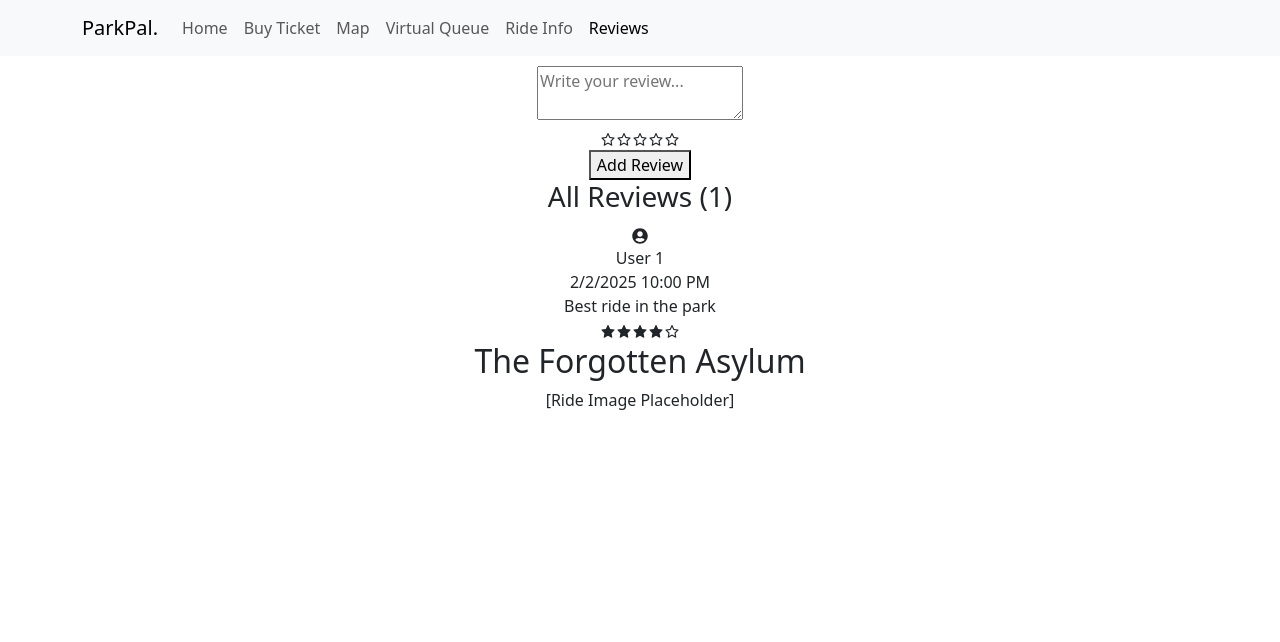
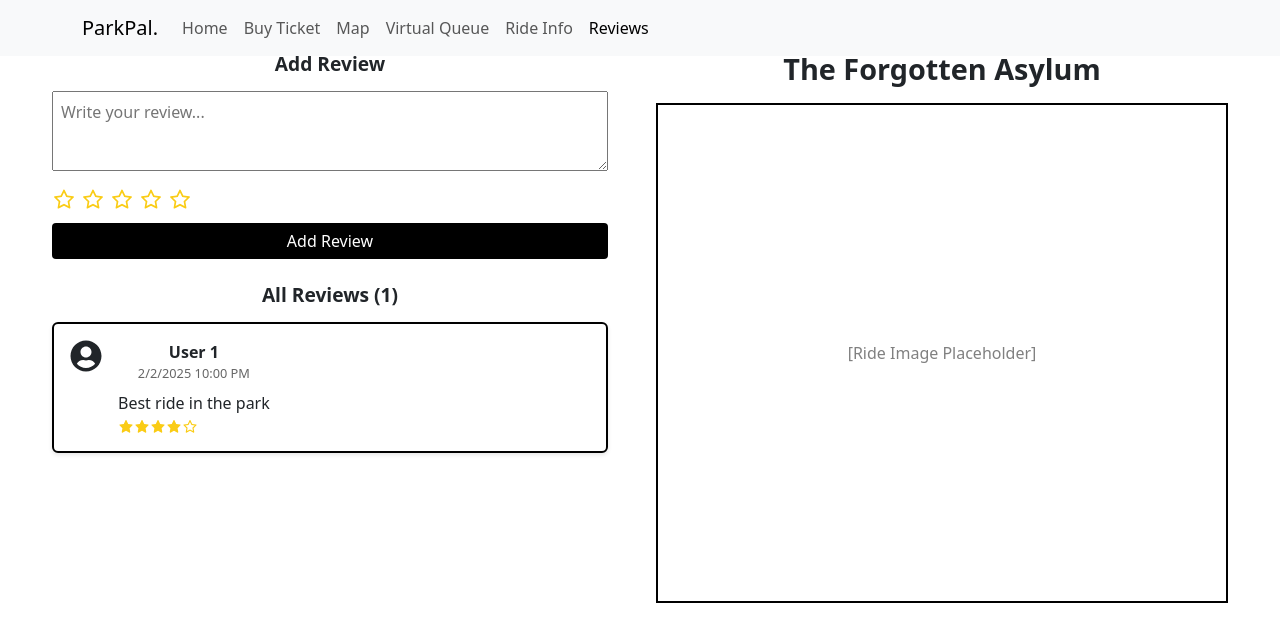
Before and after one commit to Almoghairi/ParkPal, a React (Create React App) app in the folder my_app/: page /reviews in a window 1280 px wide. Shown: the top 642 px of the page. Built offline with nearby package versions, Linux system fonts and the light colour scheme.

Commit message:
Adding css code for reviews pages

```diff
--- a/my_app/src/App.css
+++ b/my_app/src/App.css
@@ -50,3 +50,131 @@ html {
   border: none;
   outline: none;
 }
+
+
+/* Begininng of Abdulrahman Alqhtani CSS code */
+.reviews-page {
+  display: grid;
+  grid-template-columns: 1fr;
+  gap: 2rem;
+  padding: 2rem;
+  min-height: 100vh;
+  background-color: white;
+}
+
+@media (min-width: 768px) {
+  .reviews-page {
+    grid-template-columns: 1fr 1fr;
+  }
+}
+
+.left-section {
+  padding-right: 1rem;
+}
+
+.add-review-title {
+  font-size: 1.2rem;
+  font-weight: bold;
+  margin-bottom: 1rem;
+}
+
+.review-form {
+  margin-bottom: 1.5rem;
+  display: flex;
+  flex-direction: column;
+  gap: 0.5rem;
+}
+
+.comment-box {
+  width: 100%;
+  min-height: 80px;
+  padding: 8px;
+  resize: vertical;
+}
+
+.star-rating {
+  display: flex;
+  gap: 5px;
+  color: #facc15;
+  font-size: 1.5rem;
+  cursor: pointer;
+}
+
+.submit-btn {
+  background-color: black;
+  color: white;
+  padding: 6px 16px;
+  border: none;
+  border-radius: 4px;
+  cursor: pointer;
+}
+
+.review-count {
+  font-size: 1.2rem;
+  font-weight: bold;
+  margin-top: 1.5rem;
+  margin-bottom: 1rem;
+}
+
+.review-card {
+  display: flex;
+  gap: 1rem;
+  background-color: white;
+  padding: 1rem;
+  border-radius: 6px;
+  margin-bottom: 1rem;
+  box-shadow: 0 2px 4px rgba(0, 0, 0, 0.1);
+  border: 2px solid black;
+}
+
+.user-icon {
+  font-size: 2rem;
+}
+
+.review-content {
+  display: flex;
+  flex-direction: column;
+}
+
+.review-user {
+  font-weight: bold;
+}
+
+.review-date {
+  font-size: 0.8rem;
+  color: #666;
+}
+
+.review-comment {
+  margin-top: 0.5rem;
+  font-weight: 500;
+}
+
+.review-stars {
+  display: flex;
+  margin-top: 4px;
+  color: #facc15;
+}
+
+.right-section {
+  text-align: center;
+}
+
+.ride-title {
+  font-size: 1.8rem;
+  font-weight: bold;
+  margin-bottom: 1rem;
+}
+
+.ride-image-placeholder {
+  width: 100%;
+  height: 500px;
+  border: 2px solid black;
+  display: flex;
+  align-items: center;
+  justify-content: center;
+  background-color: white;
+  color: gray;
+}
+
+/* Ending of Abdulrahman Alqhtani CSS code */
```
